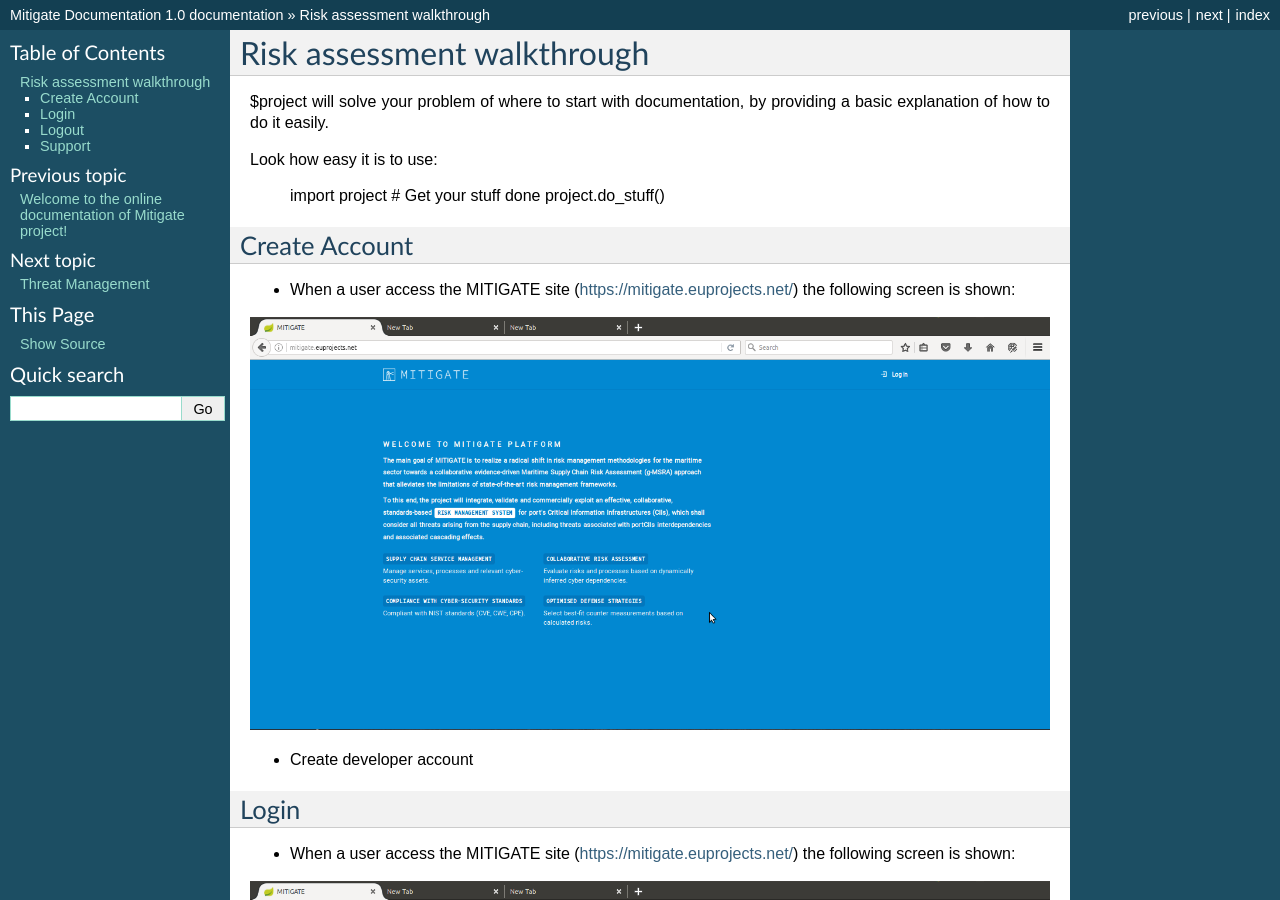
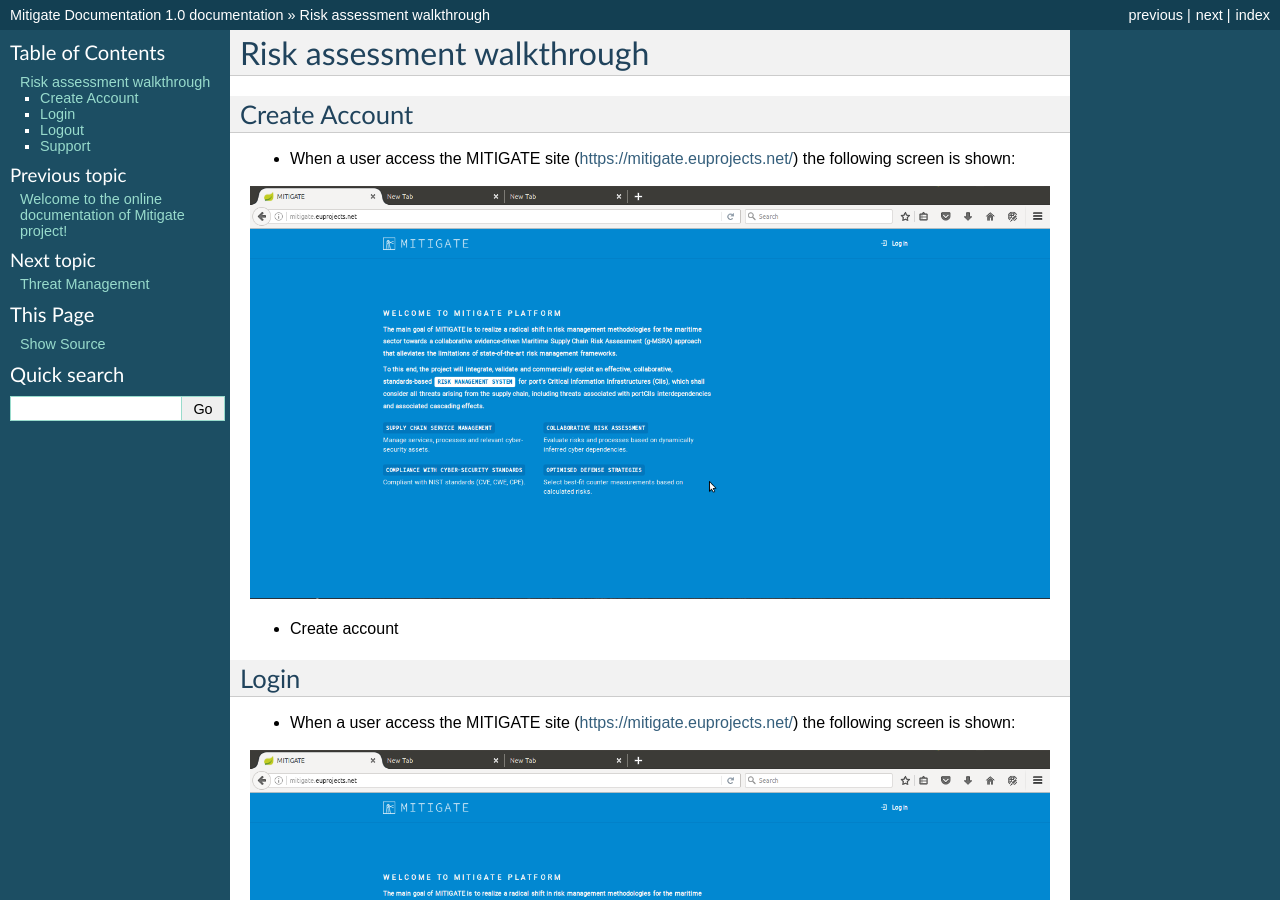
Before and after one commit to singularlogic/mitigate-documentation, a Sphinx documentation site: the page built from docs/a_risk.rst, in a window 1280 px wide and 900 px high. Built offline with Sphinx 7.4.7, drawn with Linux system fonts in a browser that asks for light colours.

Commit message:
Update a_risk.rst

```diff
--- a/docs/a_risk.rst
+++ b/docs/a_risk.rst
@@ -1,14 +1,5 @@
 Risk assessment walkthrough
 ========
-
-$project will solve your problem of where to start with documentation,
-by providing a basic explanation of how to do it easily.
-
-Look how easy it is to use:
-
-    import project
-    # Get your stuff done
-    project.do_stuff()
 
 Create Account
 --------
@@ -16,7 +7,7 @@ Create Account
 - When a user access the MITIGATE site (https://mitigate.euprojects.net/) the following screen is shown:
 .. image:: assets/Log.png
 
-- Create developer account
+- Create account
 
 Login
 ------------
```
